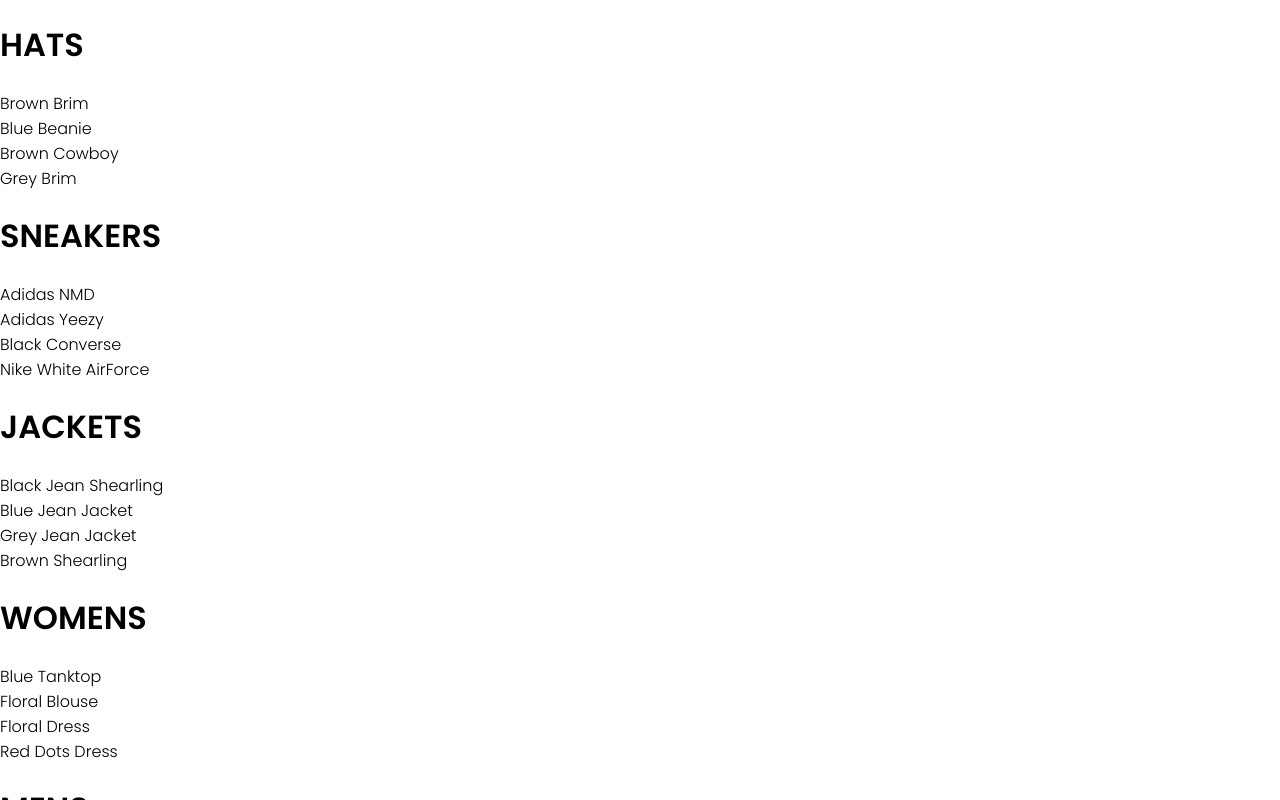
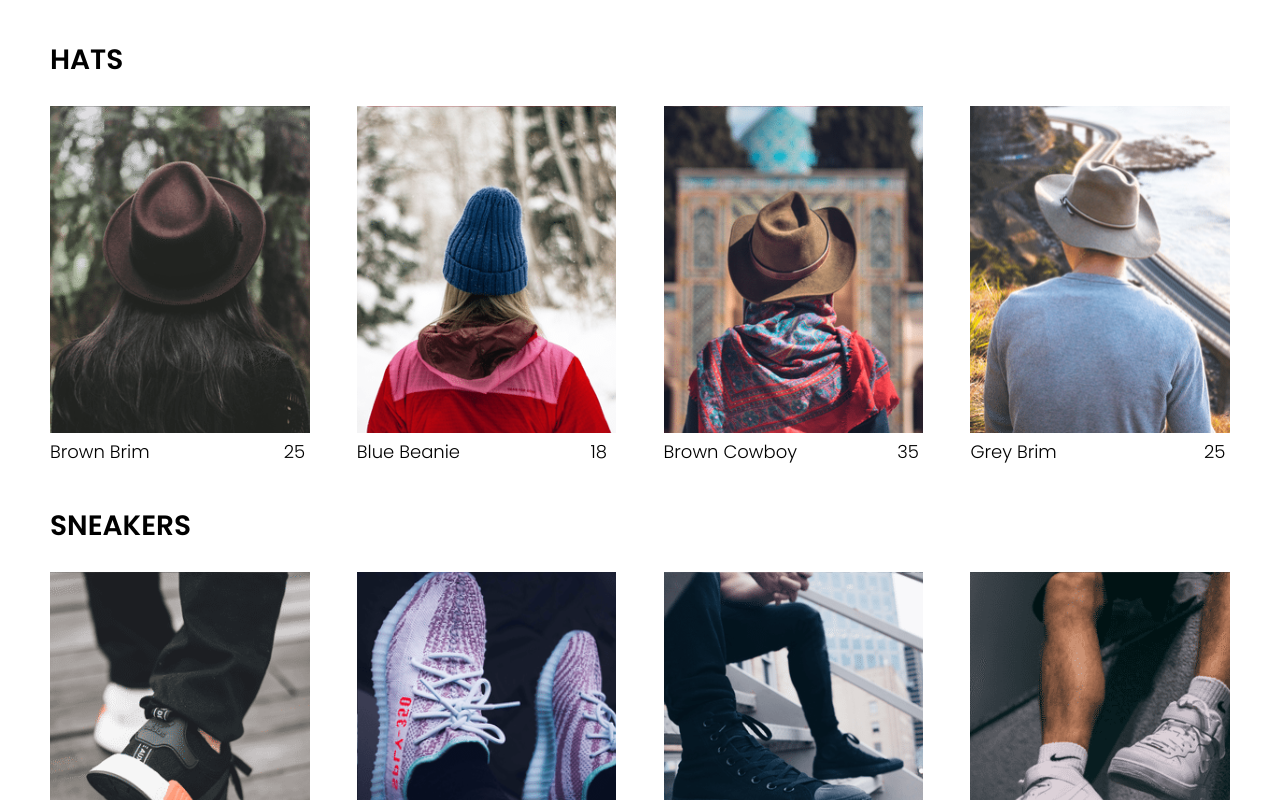
Before and after one commit to Damarowen/toko-react, a React (Create React App) app: page /shop in a window 1280 px wide. Shown: the top 800 px of the page. Built offline with nearby package versions, Linux system fonts and the light colour scheme.

Commit message:
update collection item and collection preview section 6 no 80

```diff
--- a/src/App.css
+++ b/src/App.css
@@ -1,3 +1,4 @@
 body {
     font-family: 'Poppins', sans-serif;
+    padding: 20px 50px;
 }
--- /dev/null
+++ b/src/components/collection-item/collection-item.component.jsx
@@ -0,0 +1,19 @@
+
+import './collection-item.styles.scss';
+
+const CollectionItem = ({ id, name, price, imageUrl }) => (
+  <div className='collection-item'>
+    <div
+      className='image'
+      style={{
+        backgroundImage: `url(${imageUrl})`
+      }}
+    />
+    <div className='collection-footer'>
+      <span className='name'>{name}</span>
+      <span className='price'>{price}</span>
+    </div>
+  </div>
+);
+
+export default CollectionItem;
--- /dev/null
+++ b/src/components/collection-item/collection-item.styles.scss
@@ -0,0 +1,32 @@
+.collection-item {
+  width: 22%;
+  display: flex;
+  flex-direction: column;
+  height: 350px;
+  align-items: center;
+
+  .image {
+    width: 100%;
+    height: 95%;
+    background-size: cover;
+    background-position: center;
+    margin-bottom: 5px;
+  }
+
+  .collection-footer {
+    width: 100%;
+    height: 5%;
+    display: flex;
+    justify-content: space-between;
+    font-size: 18px;
+
+    .name {
+      width: 90%;
+      margin-bottom: 15px;
+    }
+
+    .price {
+      width: 10%;
+    }
+  }
+}
--- /dev/null
+++ b/src/components/collection-preview/collection-preview.component.jsx
@@ -0,0 +1,25 @@
+import CollectionItem from '../collection-item/collection-item.component'
+import './collection-preview.styles.scss'
+
+
+
+const CollectionPreview = ({title, items}) => {
+    return (
+        <div className='preview-collection'>
+            <h1 className='title'>{title.toUpperCase()}</h1>
+            <div className="preview">
+{
+    items
+    //* display only 4
+    .filter((x,i) => i < 4)
+    .map(({ id, ...itemProps}) => (
+        <CollectionItem key={id} {...itemProps} />
+    ))
+}
+
+            </div>
+        </div>
+    )
+}
+
+export default CollectionPreview;
--- /dev/null
+++ b/src/components/collection-preview/collection-preview.styles.scss
@@ -0,0 +1,15 @@
+.preview-collection {
+    display: flex;
+    flex-direction: column;
+    margin-bottom: 30px;
+
+    .title {
+      font-size: 28px;
+      margin-bottom: 25px;
+    }
+
+    .preview {
+      display: flex;
+      justify-content: space-between;
+    }
+  }
--- a/src/components/preview-collections/preview.component.jsx
+++ /dev/null
@@ -1,24 +0,0 @@
-
-import './preview.styles.scss'
-
-
-const PreviewCollection = ({title, items}) => {
-    return (
-        <div className='Preview-collection'>
-            <h1 className='title'>{title.toUpperCase()}</h1>
-            <div className="preview">
-{
-    items
-    //* display only 4
-    .filter((x,i) => i < 4)
-    .map(x => (
-        <div key={x.id}>{x.name}</div>
-    ))
-}
-
-            </div>
-        </div>
-    )
-}
-
-export default PreviewCollection
--- a/src/pages/shop/shop.component.jsx
+++ b/src/pages/shop/shop.component.jsx
@@ -3,8 +3,8 @@
 import React from 'react'
 import SHOP_DATA from '../../data/shop.data'
 
-import '../../components/preview-collections/preview.component'
-import PreviewCollection from '../../components/preview-collections/preview.component';
+import '../../components/collection-preview/collection-preview.component'
+import PreviewCollection from '../../components/collection-preview/collection-preview.component';
 
 class ShopPage extends React.Component {
     constructor(props) {
```
Also changed, not shown: src/components/preview-collections/preview.styles.scss (deleted), 1 other file (tests, documents, lock files or other folders).
